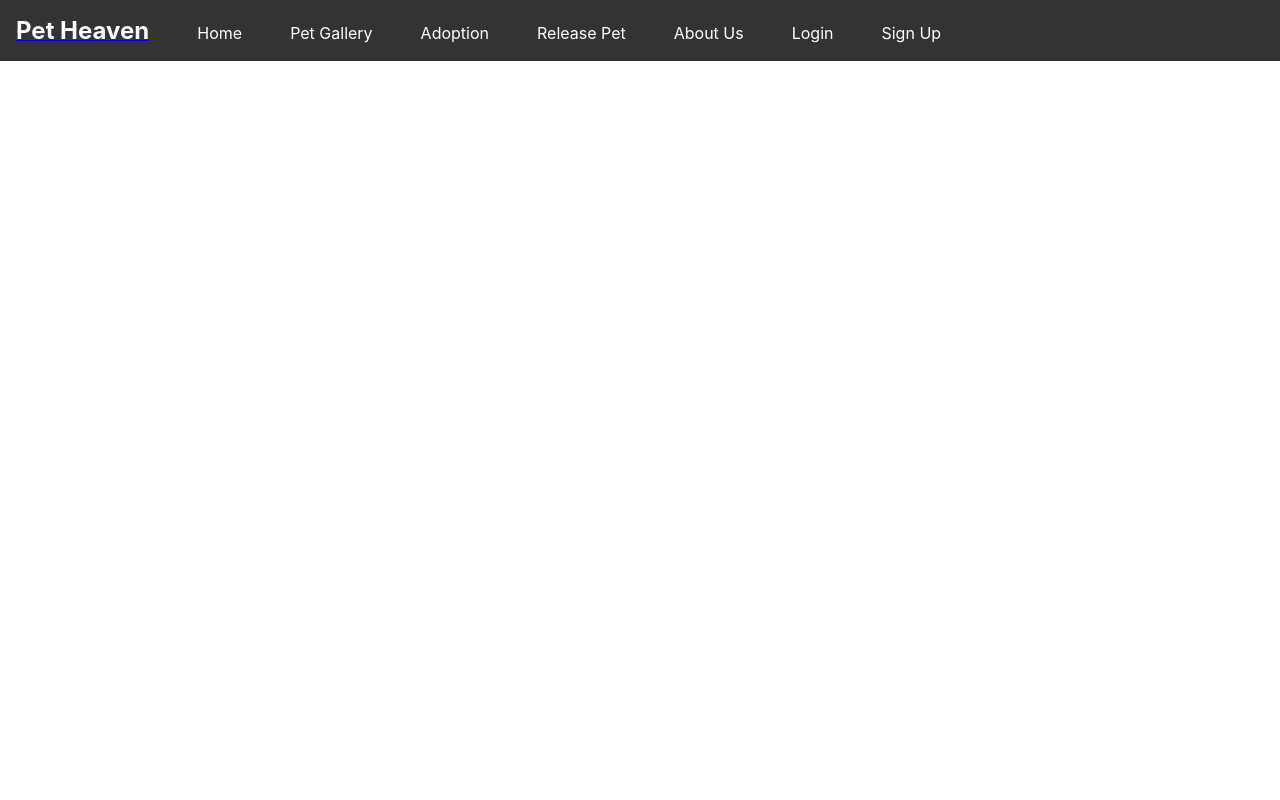
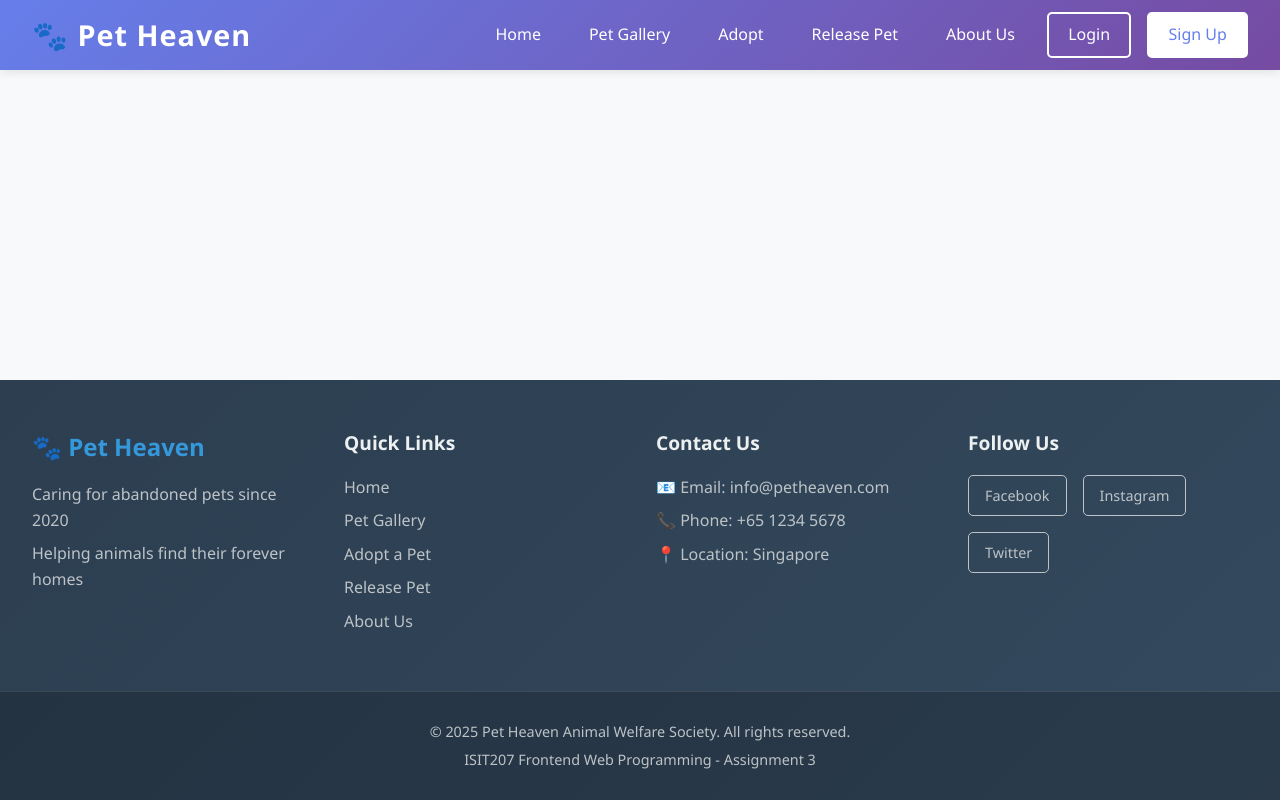
Before and after one commit to champseeker/pet-heaven-app, a React (Create React App) app: page /signup in a window 1280 px wide. Built offline with nearby package versions, Linux system fonts and the light colour scheme.

Commit message:
Navbar and Footer Changes

```diff
--- a/src/App.css
+++ b/src/App.css
@@ -1,86 +1,261 @@
-.App {
-	text-align: center;
+/* ========================================
+   GLOBAL STYLES
+======================================== */
+* {
+    margin: 0;
+    padding: 0;
+    box-sizing: border-box;
 }
 
-.App-logo {
-	height: 40vmin;
-	pointer-events: none;
+html, body, #root {
+    height: 100%;
 }
 
-@media (prefers-reduced-motion: no-preference) {
-	.App-logo {
-		animation: App-logo-spin infinite 20s linear;
-	}
+body {
+    font-family: 'Segoe UI', Tahoma, Geneva, Verdana, sans-serif;
+    background-color: #f8f9fa;
+    color: #333;
+    line-height: 1.6;
 }
 
-.App-header {
-	background-color: #282c34;
-	min-height: 100vh;
-	display: flex;
-	flex-direction: column;
-	align-items: center;
-	justify-content: center;
-	font-size: calc(10px + 2vmin);
-	color: white;
+.App {
+    min-height: 100%;
+    display: flex;
+    flex-direction: column;
 }
 
-.App-link {
-	color: #61dafb;
+.main-content {
+    flex: 1 0 auto;
+    padding: 2rem;
+    max-width: 1400px;
+    margin: 0 auto;
+    width: 100%;
 }
 
-@keyframes App-logo-spin {
-	from {
-		transform: rotate(0deg);
-	} to {
-		transform: rotate(360deg);
-	}
+/* ========================================
+   NAVBAR STYLES
+======================================== */
+.navbar {
+    background: linear-gradient(135deg, #667eea 0%, #764ba2 100%);
+    box-shadow: 0 2px 10px rgba(0, 0, 0, 0.1);
+    position: sticky;
+    top: 0;
+    z-index: 1000;
 }
 
-/* Navbar.css */
-.navbar {
-    background-color: #333;
-    overflow: hidden;
-    padding: 1rem;
+.navbar-container {
+    max-width: 1400px;
+    margin: 0 auto;
+    padding: 0 2rem;
+    display: flex;
+    justify-content: space-between;
+    align-items: center;
+    height: 70px;
 }
 
-.navbar h2 {
-    display: inline;
+.navbar-logo {
+    text-decoration: none;
     color: white;
-    margin-right: 2rem;
+    transition: transform 0.3s ease;
 }
 
-.navbar ul {
-    list-style-type: none;
-    margin: 0;
-    padding: 0;
-    display: inline;
+.navbar-logo:hover {
+    transform: scale(1.05);
 }
 
-.navbar li {
-    display: inline;
-    margin-right: 1rem;
+.navbar-logo h2 {
+    font-size: 1.8rem;
+    font-weight: 700;
+    letter-spacing: 1px;
 }
 
-.navbar li a {
+.nav-menu {
+    display: flex;
+    list-style: none;
+    align-items: center;
+    gap: 1rem;
+}
+
+.nav-item {
+    margin: 0;
+}
+
+.nav-link {
     color: white;
     text-decoration: none;
-    padding: 8px 16px;
+    font-size: 1rem;
+    font-weight: 500;
+    padding: 0.5rem 1rem;
+    border-radius: 5px;
+    transition: all 0.3s ease;
+    display: block;
 }
 
-.navbar li a:hover {
-    background-color: #ddd;
-    color: black;
+.nav-link:hover {
+    background-color: rgba(255, 255, 255, 0.2);
+    transform: translateY(-2px);
 }
 
-/* Navbar.css */
+.nav-link-btn {
+    border: 2px solid white;
+    padding: 0.5rem 1.2rem;
+}
+
+.nav-link-btn:hover {
+    background-color: white;
+    color: #667eea;
+}
+
+.nav-link-btn.signup {
+    background-color: white;
+    color: #667eea;
+}
+
+.nav-link-btn.signup:hover {
+    background-color: transparent;
+    color: white;
+}
+
 .logout-button {
-    background: none;
+    background-color: #e74c3c;
+    color: white;
     border: none;
-    color: white;
+    padding: 0.6rem 1.5rem;
+    border-radius: 5px;
+    font-size: 1rem;
+    font-weight: 500;
     cursor: pointer;
-    text-decoration: underline;
+    transition: all 0.3s ease;
 }
 
 .logout-button:hover {
-    color: #ddd;
+    background-color: #c0392b;
+    transform: translateY(-2px);
+    box-shadow: 0 4px 8px rgba(0, 0, 0, 0.2);
 }
+
+/* ========================================
+   FOOTER STYLES
+======================================== */
+.footer {
+    background: linear-gradient(135deg, #2c3e50 0%, #34495e 100%);
+    color: white;
+    flex-shrink: 0;
+}
+
+.footer-container {
+    max-width: 1400px;
+    margin: 0 auto;
+    padding: 3rem 2rem;
+    display: grid;
+    grid-template-columns: repeat(auto-fit, minmax(250px, 1fr));
+    gap: 2rem;
+}
+
+.footer-section h3 {
+    font-size: 1.5rem;
+    margin-bottom: 1rem;
+    color: #3498db;
+}
+
+.footer-section h4 {
+    font-size: 1.2rem;
+    margin-bottom: 1rem;
+    color: #ecf0f1;
+}
+
+.footer-section p {
+    margin-bottom: 0.5rem;
+    color: #bdc3c7;
+}
+
+.footer-links {
+    list-style: none;
+    padding: 0;
+}
+
+.footer-links li {
+    margin-bottom: 0.5rem;
+}
+
+.footer-links a {
+    color: #bdc3c7;
+    text-decoration: none;
+    transition: color 0.3s ease;
+}
+
+.footer-links a:hover {
+    color: #3498db;
+}
+
+.social-links {
+    display: flex;
+    gap: 1rem;
+    flex-wrap: wrap;
+}
+
+.social-link {
+    color: #bdc3c7;
+    text-decoration: none;
+    padding: 0.5rem 1rem;
+    border: 1px solid #bdc3c7;
+    border-radius: 5px;
+    transition: all 0.3s ease;
+    font-size: 0.9rem;
+}
+
+.social-link:hover {
+    background-color: #3498db;
+    border-color: #3498db;
+    color: white;
+    transform: translateY(-2px);
+}
+
+.footer-bottom {
+    background-color: rgba(0, 0, 0, 0.2);
+    padding: 1.5rem 2rem;
+    text-align: center;
+    border-top: 1px solid rgba(255, 255, 255, 0.1);
+}
+
+.footer-bottom p {
+    margin: 0.3rem 0;
+    color: #bdc3c7;
+    font-size: 0.9rem;
+}
+
+/* ========================================
+   RESPONSIVE DESIGN
+======================================== */
+@media screen and (max-width: 768px) {
+    .navbar-container {
+        flex-direction: column;
+        height: auto;
+        padding: 1rem;
+    }
+
+    .nav-menu {
+        flex-direction: column;
+        width: 100%;
+        gap: 0.5rem;
+        margin-top: 1rem;
+    }
+
+    .nav-link {
+        width: 100%;
+        text-align: center;
+    }
+
+    .footer-container {
+        grid-template-columns: 1fr;
+        text-align: center;
+    }
+
+    .social-links {
+        justify-content: center;
+    }
+
+    .main-content {
+        padding: 1rem;
+    }
+}
--- a/src/App.js
+++ b/src/App.js
@@ -18,10 +18,11 @@ function App() {
 
 	return (
 		<Router>
+			<div className="App">
 				<Navbar isLoggedIn={isLoggedIn} onLogout={handleLogout} />
-			<div className="container">
+				<main className="main-content">
 					<Routes>
-					<Route path="/home" element={<Home />} />
+						<Route path="/" element={<Home />} />
 						<Route path="/gallery" element={<Gallery />} />
 						<Route path="/adoption" element={<Adoption />} />
 						<Route path="/release" element={<Release />} />
@@ -29,8 +30,9 @@ function App() {
 						<Route path="/login" element={<Login onLogin={handleLogin} />} />
 						<Route path="/signup" element={<SignUp />} />
 					</Routes>
+				</main>
+				<Footer />
 			</div>
-			<Footer />
 		</Router>
 	);
 }
--- a/src/Components/Footer.js
+++ b/src/Components/Footer.js
@@ -1,5 +1,50 @@
 import React from 'react';
+import { Link } from 'react-router-dom';
 
-const Footer = () => {}
+const Footer = () => {
+    return (
+        <footer className="footer">
+            <div className="footer-container">
+                <div className="footer-section">
+                    <h3>🐾 Pet Heaven</h3>
+                    <p>Caring for abandoned pets since 2020</p>
+                    <p>Helping animals find their forever homes</p>
+                </div>
+
+                <div className="footer-section">
+                    <h4>Quick Links</h4>
+                    <ul className="footer-links">
+                        <li><Link to="/">Home</Link></li>
+                        <li><Link to="/gallery">Pet Gallery</Link></li>
+                        <li><Link to="/adoption">Adopt a Pet</Link></li>
+                        <li><Link to="/release">Release Pet</Link></li>
+                        <li><Link to="/aboutus">About Us</Link></li>
+                    </ul>
+                </div>
+
+                <div className="footer-section">
+                    <h4>Contact Us</h4>
+                    <p>📧 Email: info@petheaven.com</p>
+                    <p>📞 Phone: +65 1234 5678</p>
+                    <p>📍 Location: Singapore</p>
+                </div>
+
+                <div className="footer-section">
+                    <h4>Follow Us</h4>
+                    <div className="social-links">
+                        <a href="https://facebook.com" target="_blank" rel="noopener noreferrer" className="social-link">Facebook</a>
+                        <a href="https://instagram.com" target="_blank" rel="noopener noreferrer" className="social-link">Instagram</a>
+                        <a href="https://twitter.com" target="_blank" rel="noopener noreferrer" className="social-link">Twitter</a>
+                    </div>
+                </div>
+            </div>
+
+            <div className="footer-bottom">
+                <p>&copy; 2025 Pet Heaven Animal Welfare Society. All rights reserved.</p>
+                <p>ISIT207 Frontend Web Programming - Assignment 3</p>
+            </div>
+        </footer>
+    );
+};
 
 export default Footer;
--- a/src/Components/Navbar.js
+++ b/src/Components/Navbar.js
@@ -4,24 +4,46 @@ import { Link } from 'react-router-dom';
 const Navbar = ({ isLoggedIn, onLogout }) => {
     return (
         <nav className="navbar">
-            <Link to="/home" className="logo-link">
-                <h2>Pet Heaven</h2>
-            </Link>
-            <ul>
-                <li><Link to="/home">Home</Link></li>
-                <li><Link to="/gallery">Pet Gallery</Link></li>
-                <li><Link to="/adoption">Adoption</Link></li>
-                <li><Link to="/release">Release Pet</Link></li>
-                <li><Link to="/aboutus">About Us</Link></li>
+            <div className="navbar-container">
+                <Link to="/" className="navbar-logo">
+                    <h2>🐾 Pet Heaven</h2>
+                </Link>
 
-                {!isLoggedIn && <li><Link to="/login">Login</Link></li>}
-                {!isLoggedIn && <li><Link to="/signup">Sign Up</Link></li>}
-                {isLoggedIn && (
-                    <li>
-                        <button onClick={onLogout} className="logout-button">Logout</button>
+                <ul className="nav-menu">
+                    <li className="nav-item">
+                        <Link to="/" className="nav-link">Home</Link>
                     </li>
-                )}
-            </ul>
+                    <li className="nav-item">
+                        <Link to="/gallery" className="nav-link">Pet Gallery</Link>
+                    </li>
+                    <li className="nav-item">
+                        <Link to="/adoption" className="nav-link">Adopt</Link>
+                    </li>
+                    <li className="nav-item">
+                        <Link to="/release" className="nav-link">Release Pet</Link>
+                    </li>
+                    <li className="nav-item">
+                        <Link to="/aboutus" className="nav-link">About Us</Link>
+                    </li>
+
+                    {!isLoggedIn ? (
+                        <>
+                            <li className="nav-item">
+                                <Link to="/login" className="nav-link nav-link-btn">Login</Link>
+                            </li>
+                            <li className="nav-item">
+                                <Link to="/signup" className="nav-link nav-link-btn signup">Sign Up</Link>
+                            </li>
+                        </>
+                    ) : (
+                        <li className="nav-item">
+                            <button onClick={onLogout} className="logout-button">
+                                Logout
+                            </button>
+                        </li>
+                    )}
+                </ul>
+            </div>
         </nav>
     );
 };
--- a/src/Pages/Home.js
+++ b/src/Pages/Home.js
@@ -1,5 +1,13 @@
 import React from 'react';
 
-const Home = () => {}
+const Home = () => {
+    return (
+        <div className="home-page">
+            <h1>Welcome to Pet Heaven</h1>
+            <p>Caring for abandoned pets and helping them find loving homes.</p>
+            <p>Why isnt it wrking</p>
+        </div>
+    );
+}
 
 export default Home;
```
Lines whose indentation alone changed are shown as unchanged.
